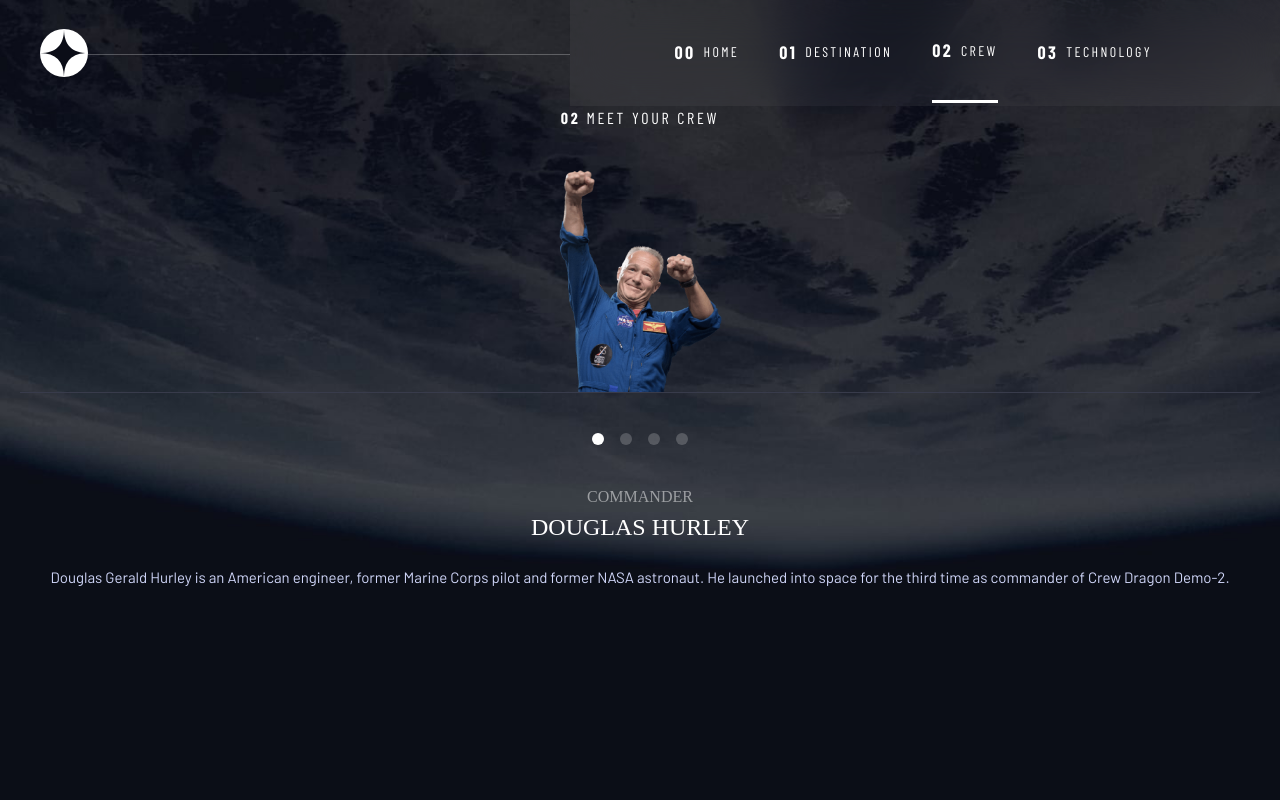
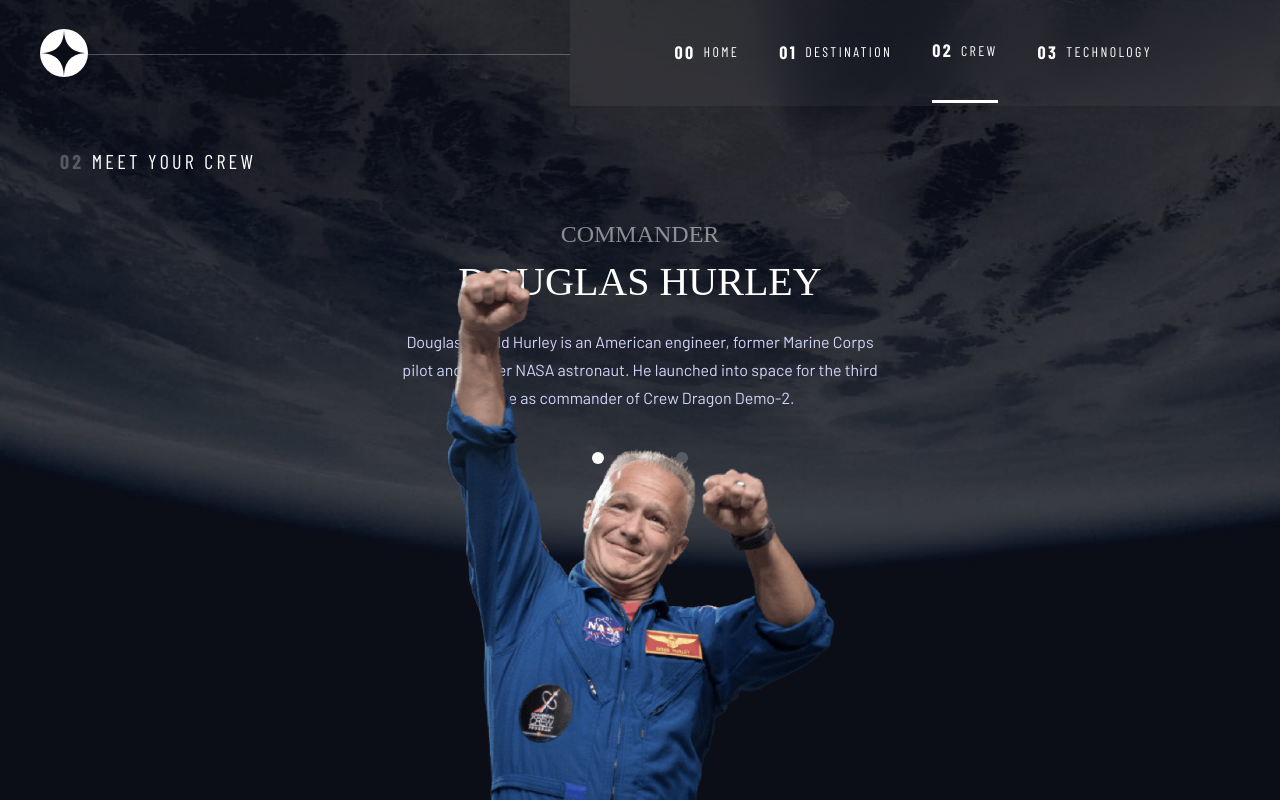
Before and after one commit to larrasu/fm-space-tourism-website, a Nuxt app: page /crew in a window 1280 px wide. Built offline with nearby package versions, Linux system fonts and the light colour scheme; a web font is replaced by a local one.

Commit message:
tablet layout done

```diff
--- a/pages/crew.vue
+++ b/pages/crew.vue
@@ -6,11 +6,14 @@
 
     <main>
       <div class="px-5">
-        <div class="nav-text mb-10 text-center">
-          <span class="font-bold">02</span> Meet Your Crew
+        <div
+          class="nav-text sm:text-left sm:ml-10 mb-10 text-center sm:text-[20px] sm:tracking-[3.28px] sm:mt-10"
+        >
+          <span class="text-white/25 font-bold">02</span> Meet Your Crew
         </div>
         <div
           v-for="(person, index) of crew"
+          class="sm:hidden"
           :class="
             selected == index ? 'border-b border-[#383B4B] h-[223px]' : 'h-0'
           "
@@ -22,7 +25,7 @@
             :class="selected == index ? 'h-full opacity-100' : 'h-0 opacity-0'"
           />
         </div>
-        <nav class="flex items-center justify-center gap-4 mt-10">
+        <nav class="sm:hidden flex items-center justify-center gap-4 mt-10">
           <button
             v-for="(person, index) of crew"
             @click="selected = index"
@@ -30,20 +33,44 @@
             :class="selected == index ? 'bg-white' : 'bg-white/20'"
           ></button>
         </nav>
-        <div>
+        <div class="sm:w-[540px] mx-auto">
           <div v-for="(person, index) of crew">
             <div v-if="selected == index" class="px-5 mt-10 text-center">
-              <div class="text-[16px] font-serif text-white/50 uppercase">
+              <div
+                class="text-[16px] font-serif text-white/50 uppercase sm:text-[24px]"
+              >
                 {{ person.role }}
               </div>
-              <div class="text-[24px] font-serif uppercase">
+              <div class="text-[24px] sm:text-[40px] font-serif uppercase">
                 {{ person.name }}
               </div>
-              <div class="text-[15px] text-primary leading-[25px] mt-5">
+              <div
+                class="text-[15px] text-primary leading-[25px] mt-5 sm:mt-4 sm:text-[16px] sm:leading-[28px]"
+              >
                 {{ person.bio }}
               </div>
             </div>
           </div>
+        </div>
+        <nav class="sm:flex items-center justify-center hidden gap-4 mt-10">
+          <button
+            v-for="(person, index) of crew"
+            @click="selected = index"
+            class="hover:bg-white/50 w-3 h-3 transition rounded-full"
+            :class="selected == index ? 'bg-white' : 'bg-white/20'"
+          ></button>
+        </nav>
+        <div
+          v-for="(person, index) of crew"
+          class="sm:block left-1/2 fixed bottom-0 hidden w-[540px] mx-auto -translate-x-1/2 z-0"
+          :class="selected == index ? 'h-[532px]' : 'h-0'"
+        >
+          <img
+            :src="person.images.png"
+            :alt="`Image of ${person.name}`"
+            class="mx-auto transition-opacity duration-700"
+            :class="selected == index ? 'h-full opacity-100' : 'h-0 opacity-0'"
+          />
         </div>
       </div>
     </main>
```
